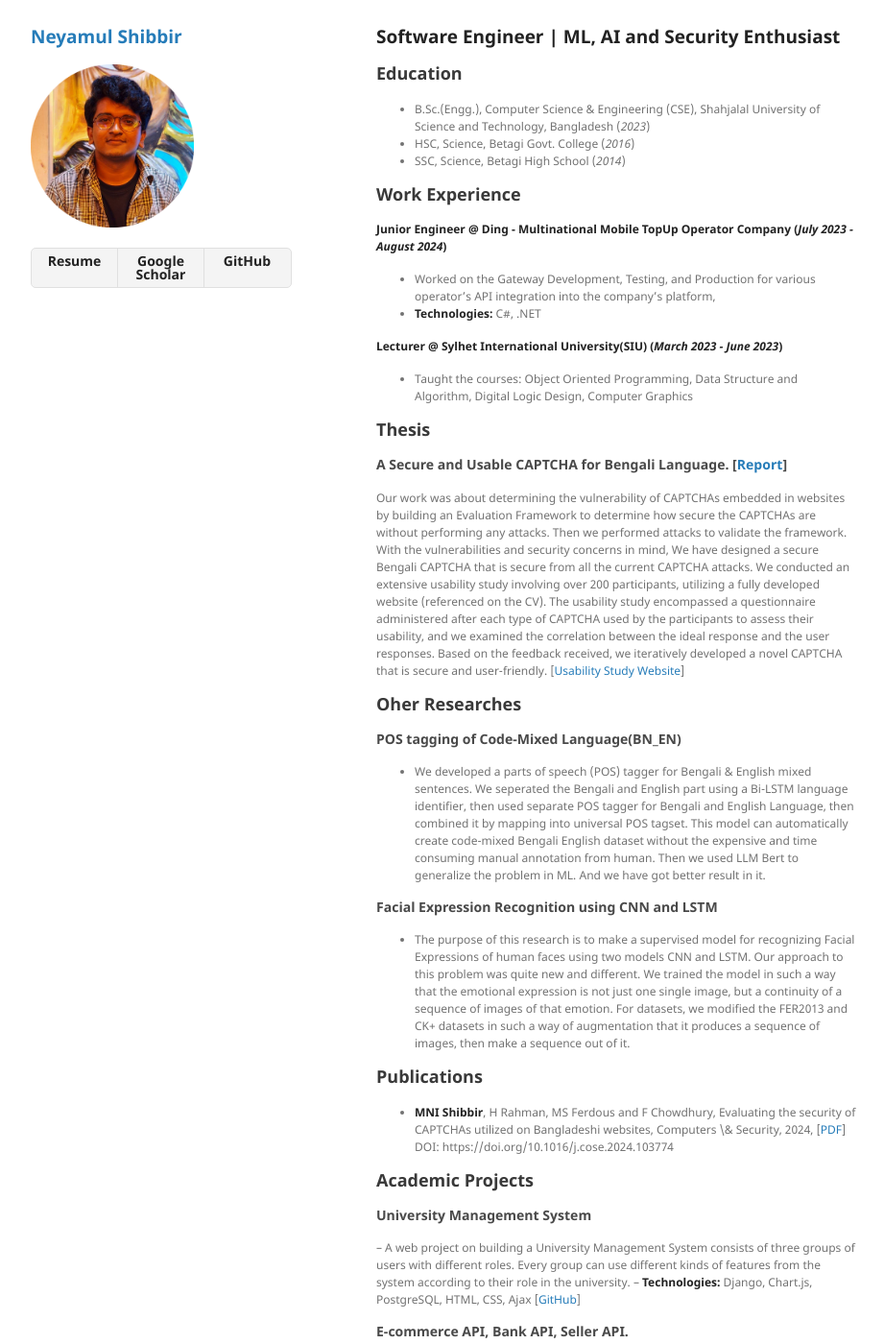
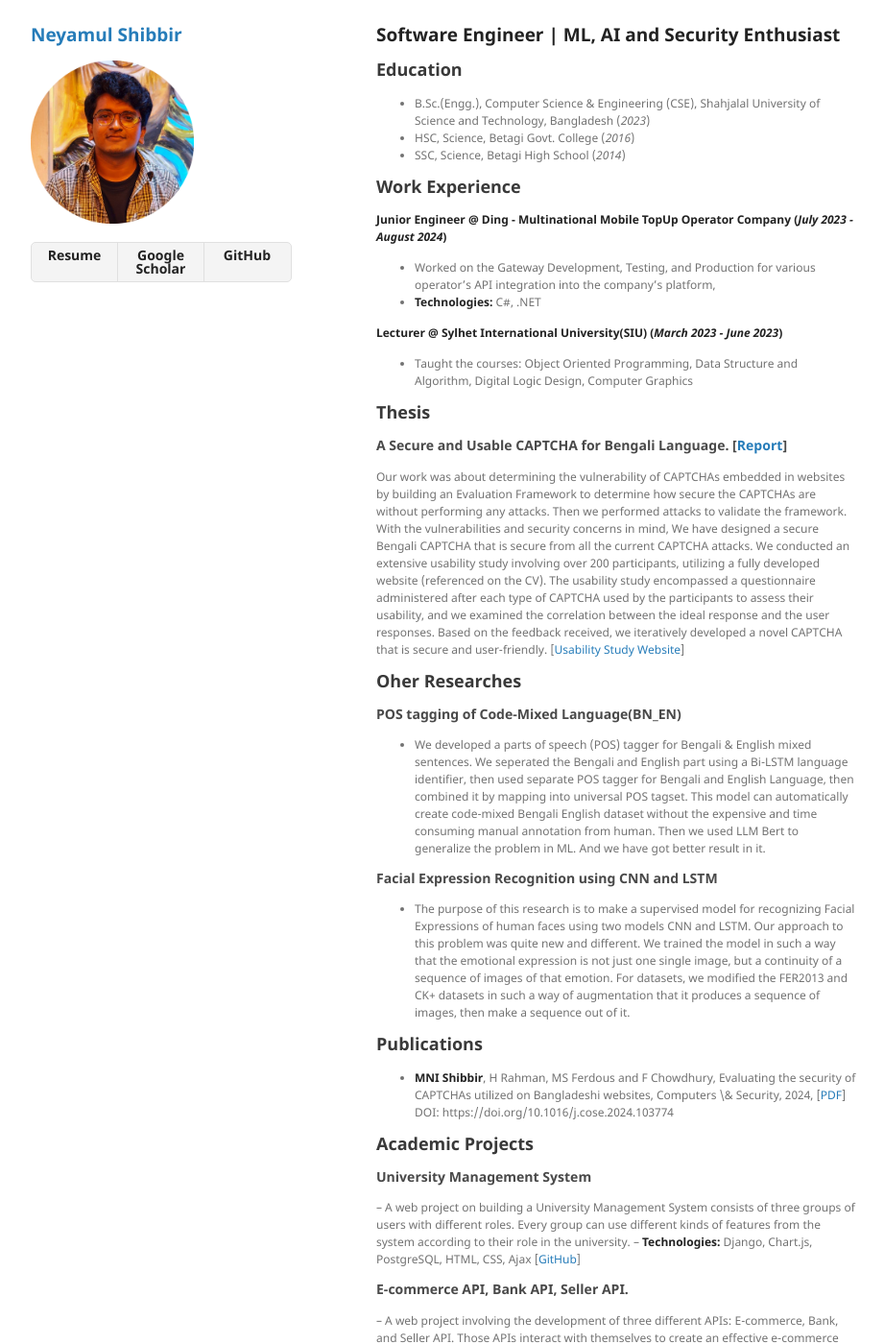
Before and after one commit to neyamul-sbr/neyamul.github.io, a Jekyll site: the page built from index.md, in a window 1280 px wide and 1400 px high. Shown: the whole window at 96% size, without its empty margins (178-1099 px from the left). Built offline with Jekyll 4.4.1, drawn with Linux system fonts in a browser that asks for light colours; our own code applies the rules of GitHub Pages for plain Markdown files; the repository's description, which GitHub fills in, is left out.

Commit message:
Update jekyll-theme-minimal.scss

```diff
--- a/_sass/jekyll-theme-minimal.scss
+++ b/_sass/jekyll-theme-minimal.scss
@@ -3,7 +3,7 @@
 
 body {
   background-color: #fff;
-  padding:20px;
+  padding:18px;
   font: 12px/1.5 "Noto Sans", "Helvetica Neue", Helvetica, Arial, sans-serif;
   color:#727272;
   font-weight:400;
@@ -11,11 +11,11 @@ body {
 
 h1, h2, h3, h4, h5, h6 {
   color:#222;
-  margin:0 0 18px;
+  margin:0 0 16px;
 }
 
 p, ul, ol, table, pre, dl {
-  margin:0 0 16px;
+  margin:0 0 14px;
 }
 
 h1, h2, h3 {
@@ -152,12 +152,12 @@ ul.downloads {
 
 .downloads a {
   line-height:1;
-  font-size:11px;
+  font-size:9px;
   color:#676767;
   display:block;
   text-align:center;
   padding-top:6px;
-  height:34px;
+  height:30px;
 }
 
 .downloads a:hover, .downloads a:focus {
```
